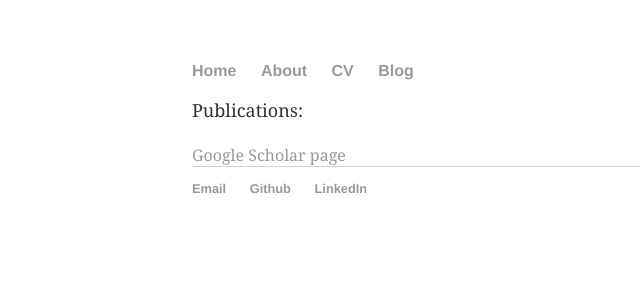
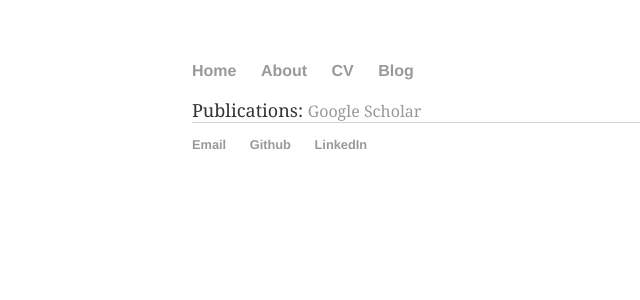
Before and after one commit to leopauly/leopauly.github.io, a Jekyll site: the page built from about/index.html, in a window 1280 px wide. Shown: the top 300 px of the page, without its empty margins (0-640 px from the left). Built offline with Jekyll 4.4.1, drawn with Linux system fonts in a browser that asks for light colours.

Commit message:
Update index.html

```diff
--- a/about/index.html
+++ b/about/index.html
@@ -5,8 +5,6 @@ title: About Leo Pauly
 
 		<div class="about">
 			<div dir="ltr" style="text-align: left;" trbidi="on">
-<span style="color: #333333;"><span style="font-family: &quot;georgia&quot; , &quot;times new roman&quot; , serif; font-size: large;">Publications:&nbsp;</span></span><br />
-<span style="color: #333333;"><span style="font-family: &quot;georgia&quot; , &quot;times new roman&quot; , serif;"><br /></span></span>
-<span style="color: #333333;"><span style="font-family: &quot;georgia&quot; , &quot;times new roman&quot; , serif;"><a href="https://goo.gl/i6uKVf" target="_blank">Google Scholar page</a></span></span></div>
+<span style="color: #333333;"><span style="font-family: &quot;georgia&quot; , &quot;times new roman&quot; , serif; font-size: large;">Publications:&nbsp;</span></span><a href="https://goo.gl/i6uKVf" style="font-family: georgia, 'times new roman', serif;" target="_blank">Google Scholar</a></div>
 
 		</div>
```
